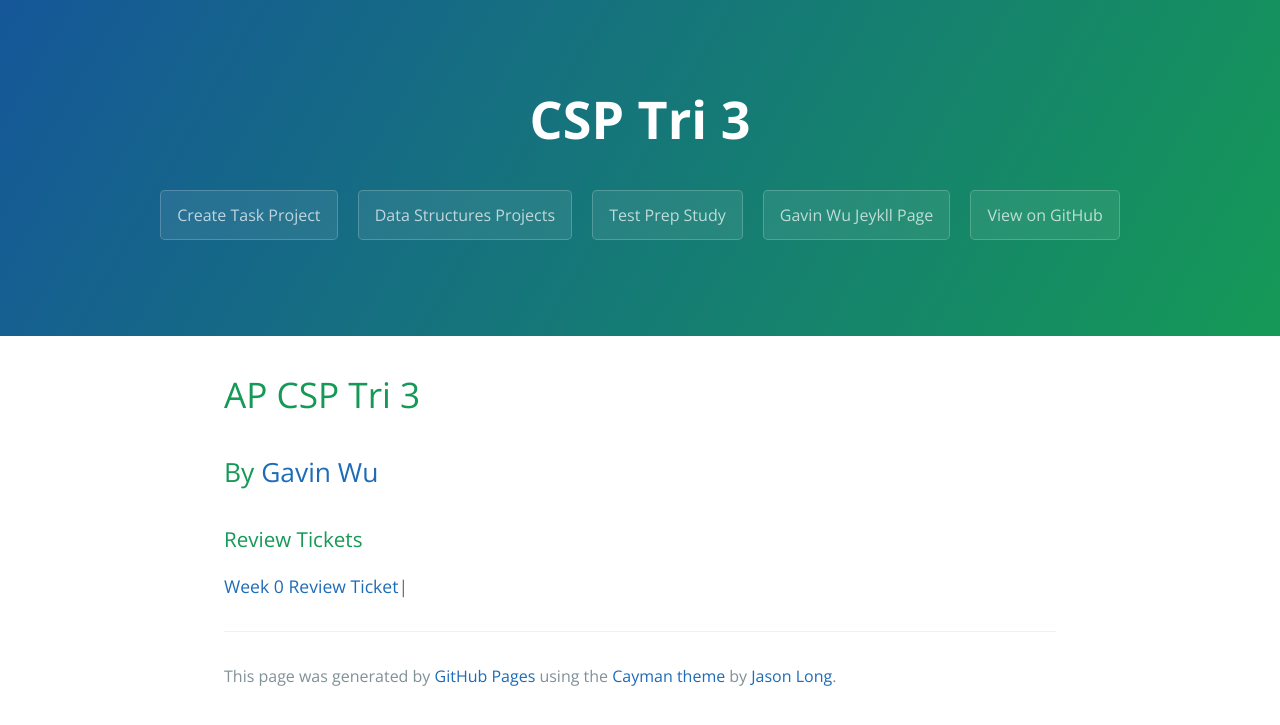
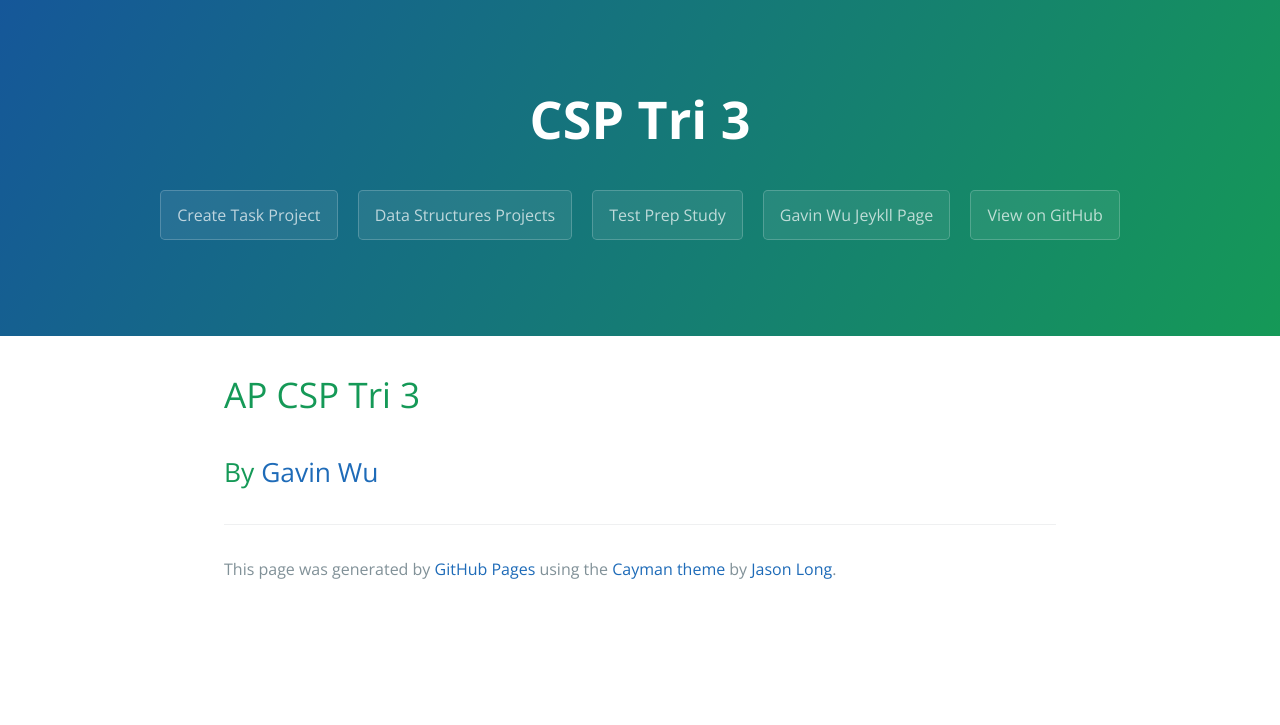
Before and after one commit to GavinYWu/Gavin, a Jekyll site: the page built from index.md, in a window 1280 px wide. Shown: the top 725 px of the page. Built offline with Jekyll 4.4.1, drawn with Linux system fonts in a browser that asks for light colours.

Commit message:
Update index.md

```diff
--- a/index.md
+++ b/index.md
@@ -7,5 +7,3 @@ filename: index
 # AP CSP Tri 3
 
 ## By [Gavin Wu](https://github.com/GavinYWu)
-### Review Tickets
-[Week 0 Review Ticket](https://github.com/GavinYWu/Gavin/issues/1)|
```
